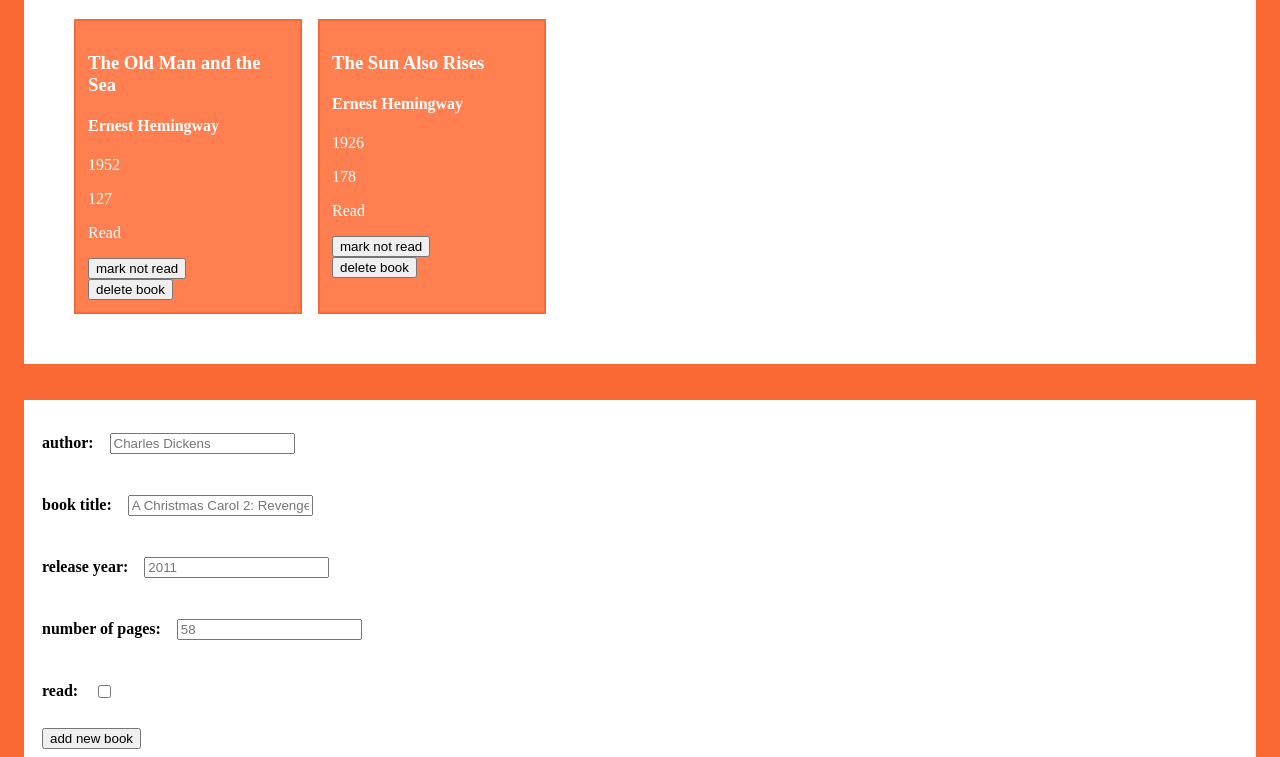
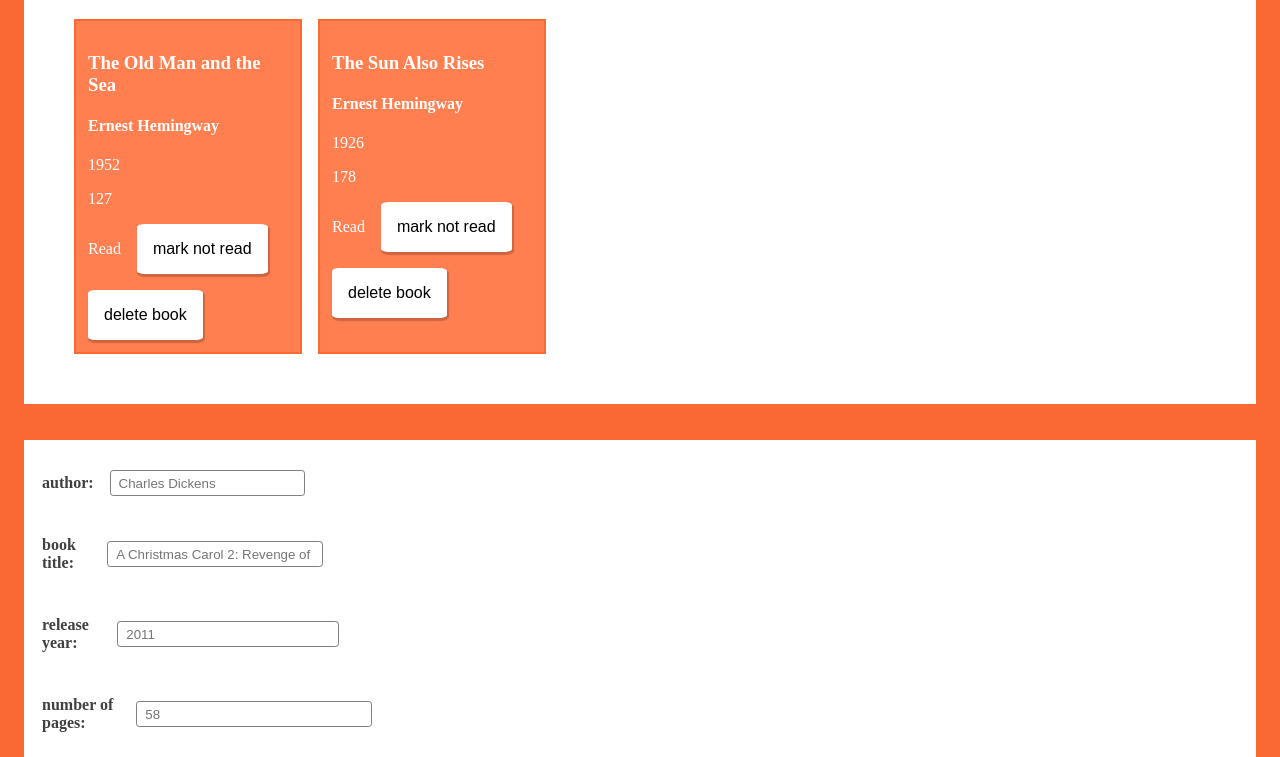
Before and after one commit to inherentspice/Library, a plain HTML site: page index.html in a window 1280 px wide. Shown: the part 187-944 px from the top of the page. Drawn offline with Linux system fonts and the light colour scheme.

Commit message:
updated styling for buttons

```diff
--- a/stylesheet.css
+++ b/stylesheet.css
@@ -1,6 +1,8 @@
 :root {
   --color-primary: rgb(255, 127, 80);
   --color-white: rgb(255, 255, 255);
+  --color-grey: rgb(41, 41, 41);
+  --color-grey-1: rgb(65, 64, 64);
   --color-details: rgb(250, 104, 51);
   --color-secondary: rgb(156, 80, 255);
 }
@@ -50,8 +52,7 @@
 .library>h1 {
   text-align: center;
   font-size: 2em;
-  color: var(--color-secondary);
-  background-color: var(--color-white);
+  color: var(--color-grey);
   padding: 1rem 0;
 }
 
@@ -70,4 +71,53 @@
 .form-element {
   font-weight: 700;
   font-size: 16px;
+  color: var(--color-grey-1);
 }
+
+input{
+  width: 100%;
+  border: 1px solid gray;
+  border-radius: 0.2rem;
+  padding: 0.3rem 0.5rem;
+}
+
+input:focus{
+  outline: none;
+  border-color: var(--color-primary);
+}
+
+button {
+  background-color: white;
+  border: none;
+  border-radius: 6%;
+  box-shadow: 1px 2px 1px 1px rgba(0, 0, 0, 0.2);
+  font-size: 16px;
+  font-weight: 500;
+  padding: 1em;
+  cursor: pointer;
+
+}
+
+button:hover {
+  background-color: rgba(255, 255, 255, 0.329);
+  color: var(--color-white);
+
+}
+
+.is-read-div {
+  display: flex;
+  gap: 1rem;
+}
+
+#delete-button {
+  margin-top: 1rem;
+}
+
+#new-book {
+  background-color: var(--color-primary);
+  color: var(--color-white);
+}
+
+#new-book:hover {
+  background-color: var(--color-details);
+}
```
